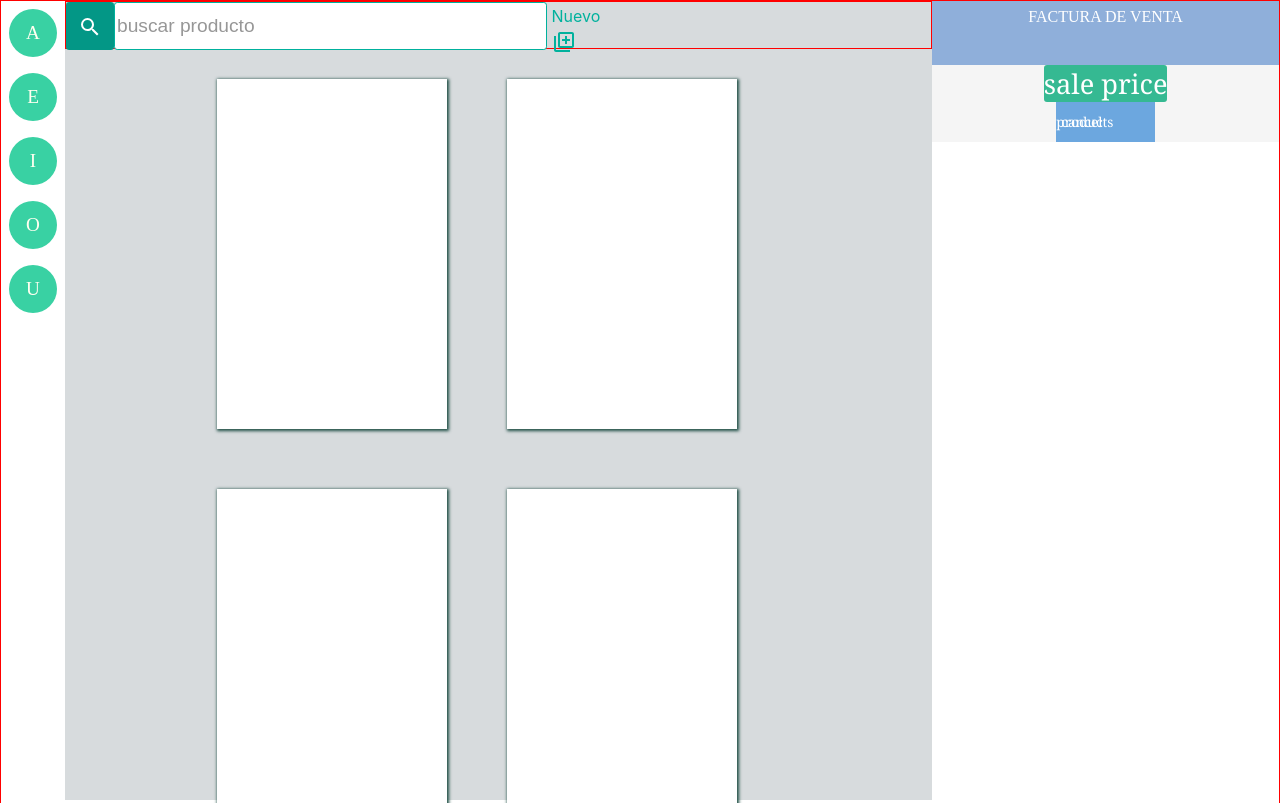
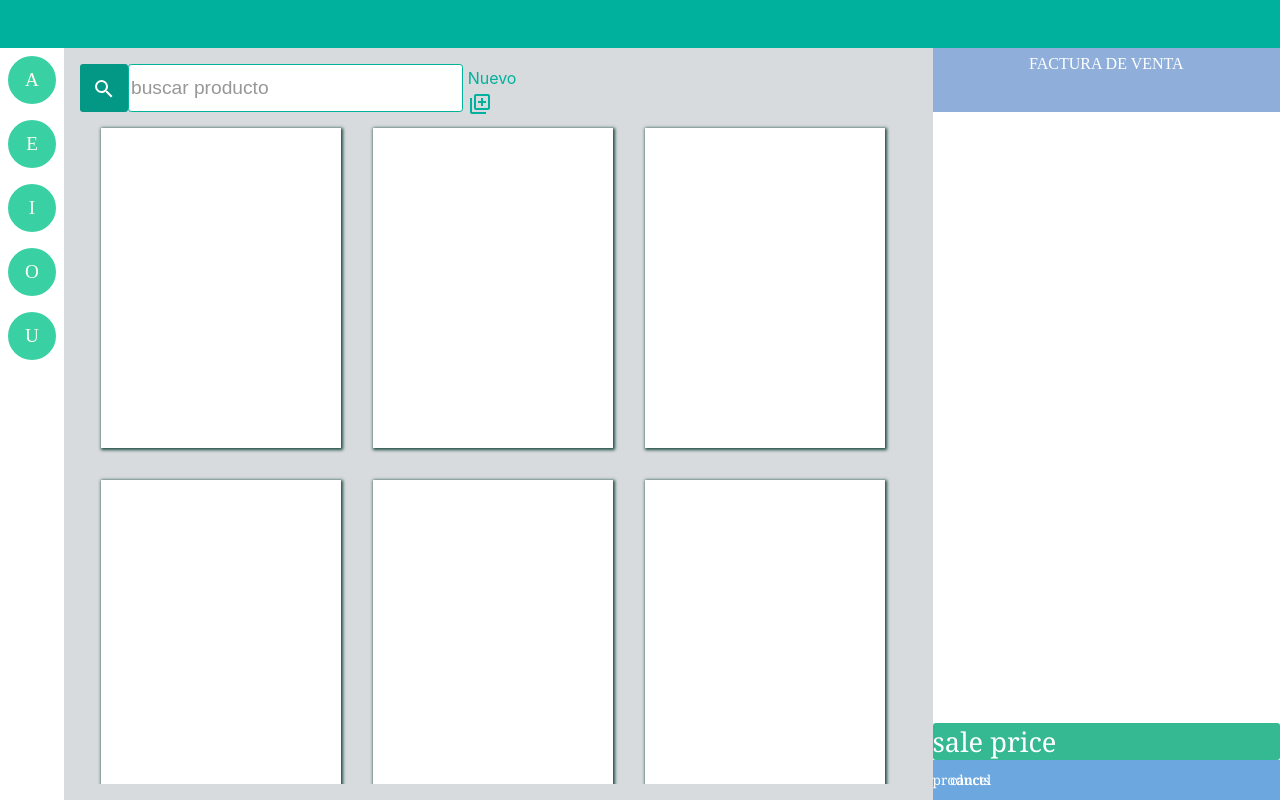
Before and after one commit to yisuscollmo/plantilla-con-css, a plain HTML site: page index.html in a window 1280 px wide. Shown: the top 803 px of the page. Drawn offline with Linux system fonts and the light colour scheme.

Commit message:
Update style.css

```diff
--- a/style.css
+++ b/style.css
@@ -12,7 +12,7 @@ html,body{
     width: 100%;
 }
 #body{
-    position: relative;
+    /* position: relative; */
     /* border: 1px solid red; */
     background-color: #d7dbdd;
     display: flex;
@@ -27,16 +27,16 @@ nav{
     background-color: #00b19d;
     /* border: 1px solid red; */
     width: 100%;
-    top: 10rem;
+
 }
 #main{
     position: relative;
 
     display: flex;
     flex-direction: row;
-    height: calc(100%-4rem);
+    height: 94vh;
     width: 100%;
-    border: 1px solid red
+    /* border: 1px solid red */
 }
 main{
 
@@ -50,12 +50,14 @@ main{
 
 
 #search{
+    position: relative;
+    padding: 1rem;
     display: flex;
     flex-direction: row;
     /* margin: 2% ; */
     height: 3rem;
     width: 100%;
-    border: 1px solid red;
+    /* border: 1px solid red; */
 }
 #lupita{
     position: relative;
@@ -75,15 +77,17 @@ main{
     background-color: #90d6ce;
 }
 #input{
+    position: relative;
     border: 1px solid #00b19d;
     border-radius: 0.2rem;
     height: 3rem;
-    width: 50%;
+    width: 40%;
     color: #979797;
     font-size: larger;
     /* border: 1px solid red; */
 }
 #butonew{
+    position: relative;
     margin-left: 5px;
     height: 3rem;
     width: 8%;
@@ -101,10 +105,11 @@ main{
     background-color: #69c9be;
 }
 #articles{
+    position: relative;
     overflow-y: scroll;
     display: flex;
     flex-wrap: wrap;
-    /* margin: 1rem; */
+    margin: 1rem;
     height: 100%;
     width: 95%;
     justify-content: center;
@@ -113,15 +118,16 @@ main{
 
 }
 #article{
+    position: relative;
     background-color: white;
     display: flex;
     flex-flow:column ;
 
-     margin: 30px;
+     margin: 1rem;
     /* margin-right: 4rem; */
     /* margin-left: 4vh;  */
-    height: 350px;
-    width: 230px;
+    height: 20rem;
+    width: 15rem;
     -webkit-box-shadow: 1px 1px 3px 1px #356e6e;
     box-shadow: 1px 1px 3px 1px #1e4e44;
     transition: ease-in-out 200ms;
@@ -132,7 +138,7 @@ main{
 }
 
 #index{
-
+    position: relative;
     display: flex;
     flex-flow: column;
     height: 100%;
@@ -174,10 +180,10 @@ main{
 footer{
     display: flex;
     flex-flow: column;
-    position: relative;
+    position: absolute;
     bottom: 0;
     background-color: #f5f5f5;
-
+    width: 100% ;
     justify-content: center;
     align-items: center;
     /* border: 2px solid rgb(199, 180, 11); */
@@ -193,7 +199,7 @@ footer{
     text-align:justify;
 
     background-color: rgb(53, 185, 146);
-
+    width: 100%;
     border-radius: 3px;
     }
 #buttonsale{
@@ -229,7 +235,7 @@ background-color: lightgreen;
     font-family:Georgia, 'Times New Roman', Times, serif;
     font-size: 1.7rem;
     color: white;
-
+   width: 100%;
     line-height: 5vh;
 
 
@@ -253,3 +259,13 @@ background-color: lightgreen;
 .carticles:hover{
     transform: scale(1.05);
 }
+
+@media (max-width: 400px) {
+    #index{
+        display: none;
+    }
+    #car{
+        display: none;
+    }
+
+}
```
